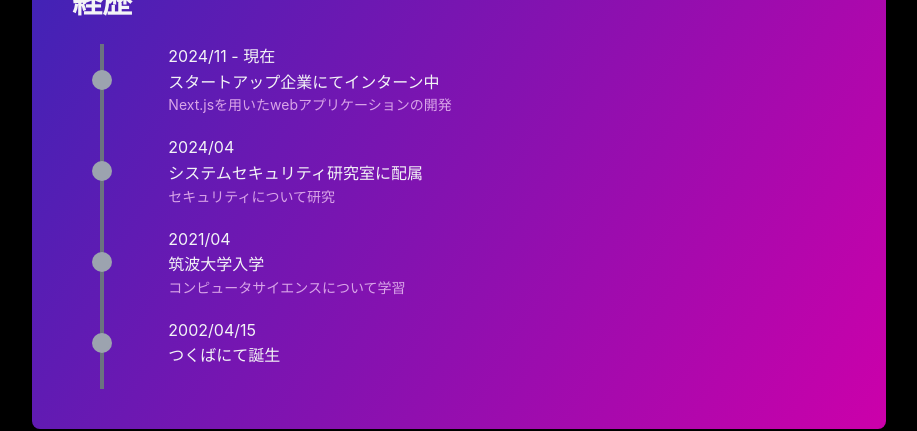
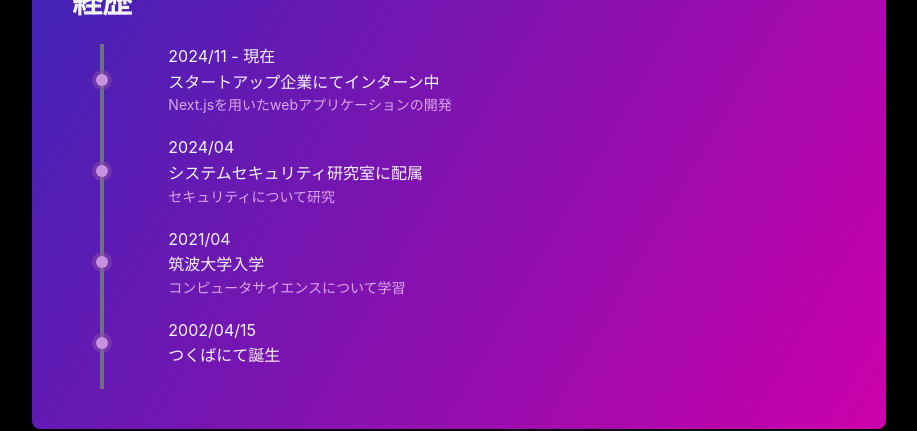
Before and after one commit to t4ni-XP/profile-page, a Next.js app: page /jp in a window 1280 px wide. Shown: the part 1015-1446 px from the top of the page, without its empty margins (181-1098 px from the left). Built offline with nearby package versions, Linux system fonts and the light colour scheme.

Commit message:
fix: timeline at jp page

```diff
--- a/src/app/components/careerJp.tsx
+++ b/src/app/components/careerJp.tsx
@@ -39,8 +39,12 @@ export default function CareerJp() {
         {experiences.map((exp, index) => (
           <div key={index} className="flex items-center mb-5 relative">
             {/* 丸 */}
-            <div className="absolute -left-7 w-5 h-5 bg-gray-400 rounded-full z-10 flex items-center justify-center">
-              {/* <div className="w-4 h-4 bg-gray-800 rounded-full"></div> */}
+            {/* <div className="absolute -left-7 w-5 h-5 bg-timeline-node rounded-full z-10 flex items-center justify-center"> */}
+            {/* <div className="w-4 h-4 bg-gray-800 rounded-full"></div> */}
+            {/* </div> */}
+            <div className="absolute -left-7 w-5 h-5 bg-timeline-node-outer rounded-full z-10 flex items-center justify-center">
+              {/* 内側が小さい丸 */}
+              <div className="w-3 h-3 bg-timeline-node-inner rounded-full" />
             </div>
             {/* テキスト */}
             <div className="ml-12">
```
